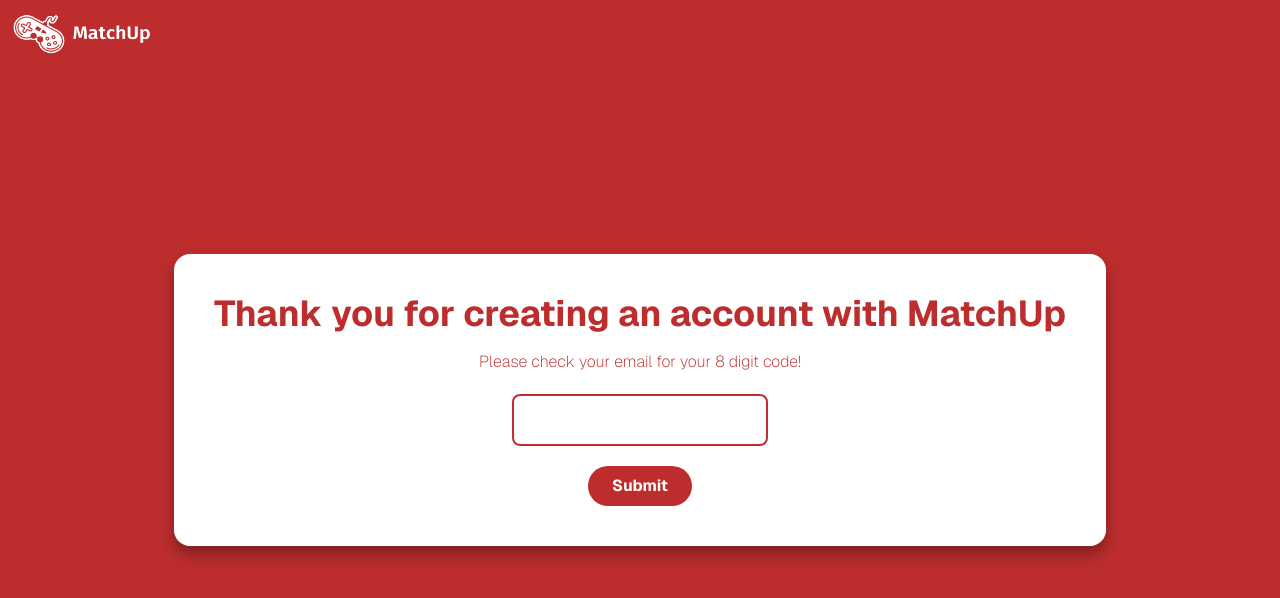
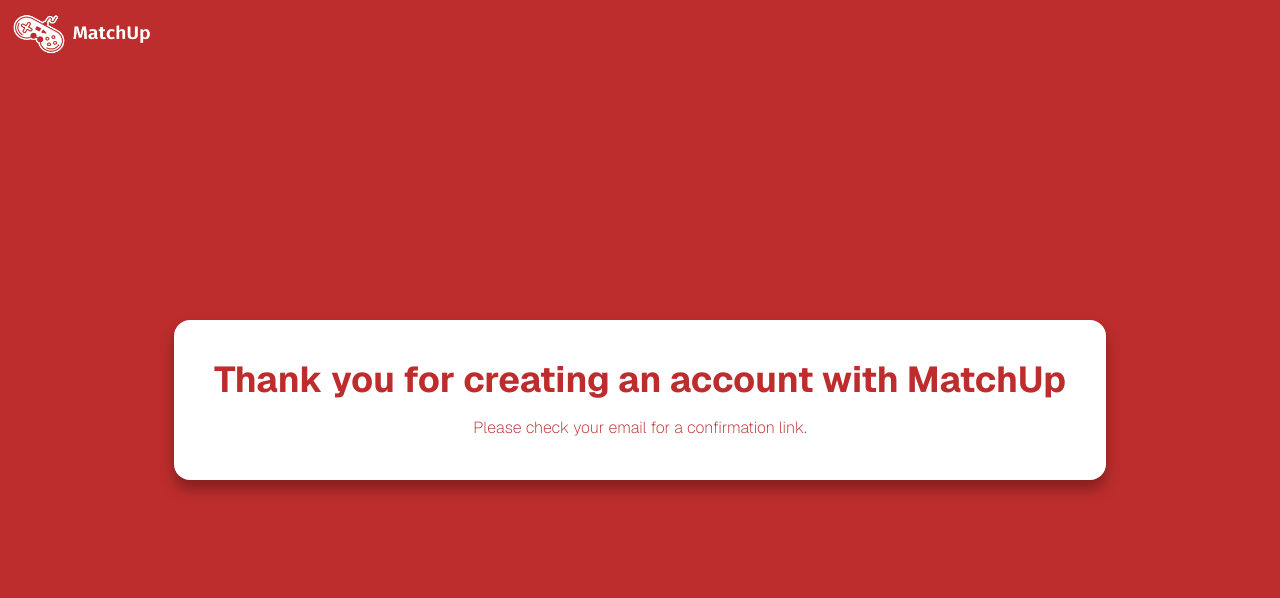
Before and after one commit to MarcosVale03/matchup, a Next.js app: page /verify-email in a window 1280 px wide. Shown: the top 598 px of the page. Built offline with nearby package versions, Linux system fonts and the light colour scheme.

Commit message:
reverted verify-email back to original

```diff
--- a/actions/auth.ts
+++ b/actions/auth.ts
@@ -12,9 +12,8 @@
                 first_name: firstName,
                 last_name: lastName,
                 display_name: displayName,
-                prefix: prefix,
-            },
-    }})
+                prefix: prefix
+            }}})
 
     if (error) {
         return {
@@ -23,27 +22,8 @@
         }
     }
 
-    redirect(`/verify-email?email=${email}`);
+    redirect("/verify-email");
 }
-
-export async function verifyEmail(email : string, token : string) {
-    const cookieStore = await cookies()
-    const supabase = await createClient(cookieStore)
-
-    const { data, error } = await supabase.auth.verifyOtp({ email, token, type: 'email' })
-
-    if (error) {
-        return {
-            success : false,
-            message : error.message,
-        }
-    }
-
-    redirect("/tournaments")
-
-}
-
-
 
 export async function signInWithEmail(email: string, password: string) {
     const cookieStore = await cookies()
--- a/app/verify-email/page.tsx
+++ b/app/verify-email/page.tsx
@@ -1,26 +1,7 @@
 'use client'
 import NavigationBar from '@/ui/navigation-bar';
-import { verifyEmail } from '@/actions/auth'
-import { useState } from 'react'
-import { useSearchParams } from 'next/navigation';
+
 export default function VerifyEmailPage() {
-
-    const grabEmail = useSearchParams();
-    const email = grabEmail.get('email') || "";
-    const [token, setToken] = useState('');
-    const [message, setMessage] = useState('');
-
-    const handleSubmit = async (e: React.FormEvent) => {
-            e.preventDefault();
-            setMessage("");
-
-            const result = await verifyEmail(email, token);
-
-            if (result.success == false) {
-                setMessage(result.message)
-            }
-    }
-
     return (
             <div className="min-h-screen flex items-center justify-center bg-[#BD2D2D]">
                 <NavigationBar hidden={true}/>
@@ -31,20 +12,8 @@
                             Thank you for creating an account with MatchUp
                         </h1>
                         <p className="text-md text-[#BD2D2D] text-center font-extralight">
-                            Please check your email for your 8 digit code!
+                            Please check your email for a confirmation link.
                         </p>
-                        <form onSubmit={handleSubmit} className='flex flex-col items-center'>
-                            <input
-                                type='text'
-                                maxLength={8}
-                                value={token}
-                                onChange={(e) => setToken(e.target.value)}
-                                className="mt-5 border-2 border-[#BD2D2D] text-[#BD2D2D] p-2 rounded-lg text-center text-2xl w-64 focus:ring-2 focus:ring-[#BD2D2D] outline-none font-bold placeholder:text-red-200"
-                            />
-                            <button type='submit' className='mt-5 bg-[#BD2D2D] text-white font-bold py-2 px-6 rounded-full hover:bg-red-700 transition-all'>
-                                Submit
-                            </button>
-                        </form>
                         </div>
                 </div>
             </div>
```
Also changed, not shown: 1 other file (tests, documents, lock files or other folders).
